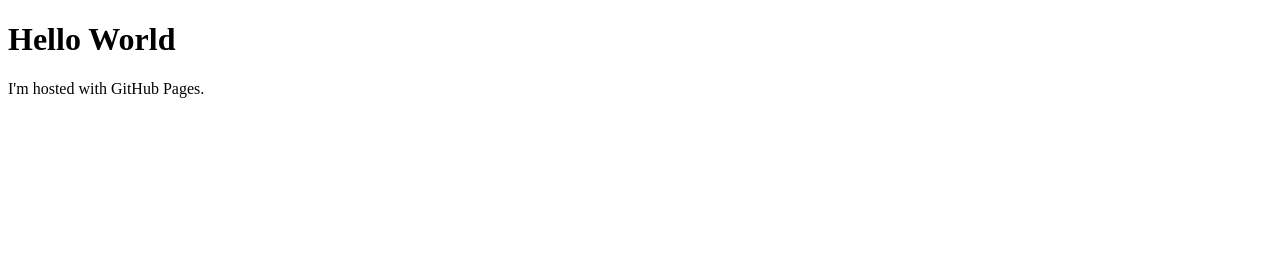
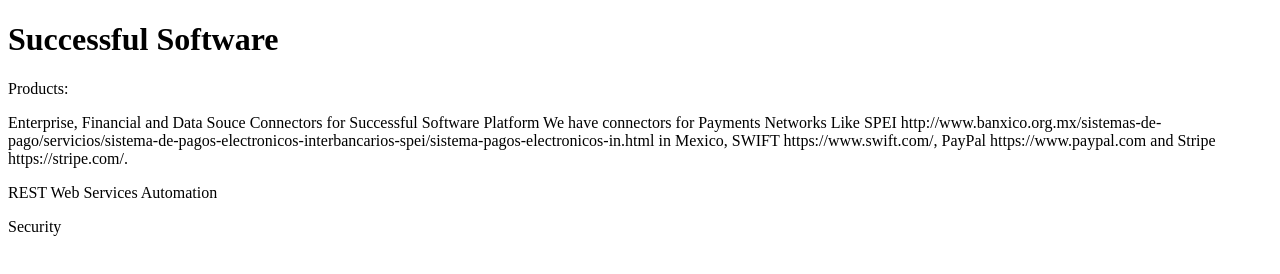
Before and after one commit to SuccessfulSoftware/SuccessfulSoftware.github.io, a plain HTML site: page index.html in a window 1280 px wide. Drawn offline with Linux system fonts and the light colour scheme.

Commit message:
Update index.html

```diff
--- a/index.html
+++ b/index.html
@@ -1,7 +1,16 @@
 <!DOCTYPE html>
 <html>
 <body>
-<h1>Hello World</h1>
-<p>I'm hosted with GitHub Pages.</p>
+<h1>Successful Software</h1>
+<p>Products:</p>
+
+<p>Enterprise, Financial and Data Souce Connectors for Successful Software Platform
+
+We have connectors for Payments Networks Like SPEI http://www.banxico.org.mx/sistemas-de-pago/servicios/sistema-de-pagos-electronicos-interbancarios-spei/sistema-pagos-electronicos-in.html in Mexico, SWIFT https://www.swift.com/, PayPal https://www.paypal.com and Stripe https://stripe.com/.</p>
+
+<p>REST Web Services Automation</p>
+
+<p>Security</p>
+
 </body>
 </html>
```
